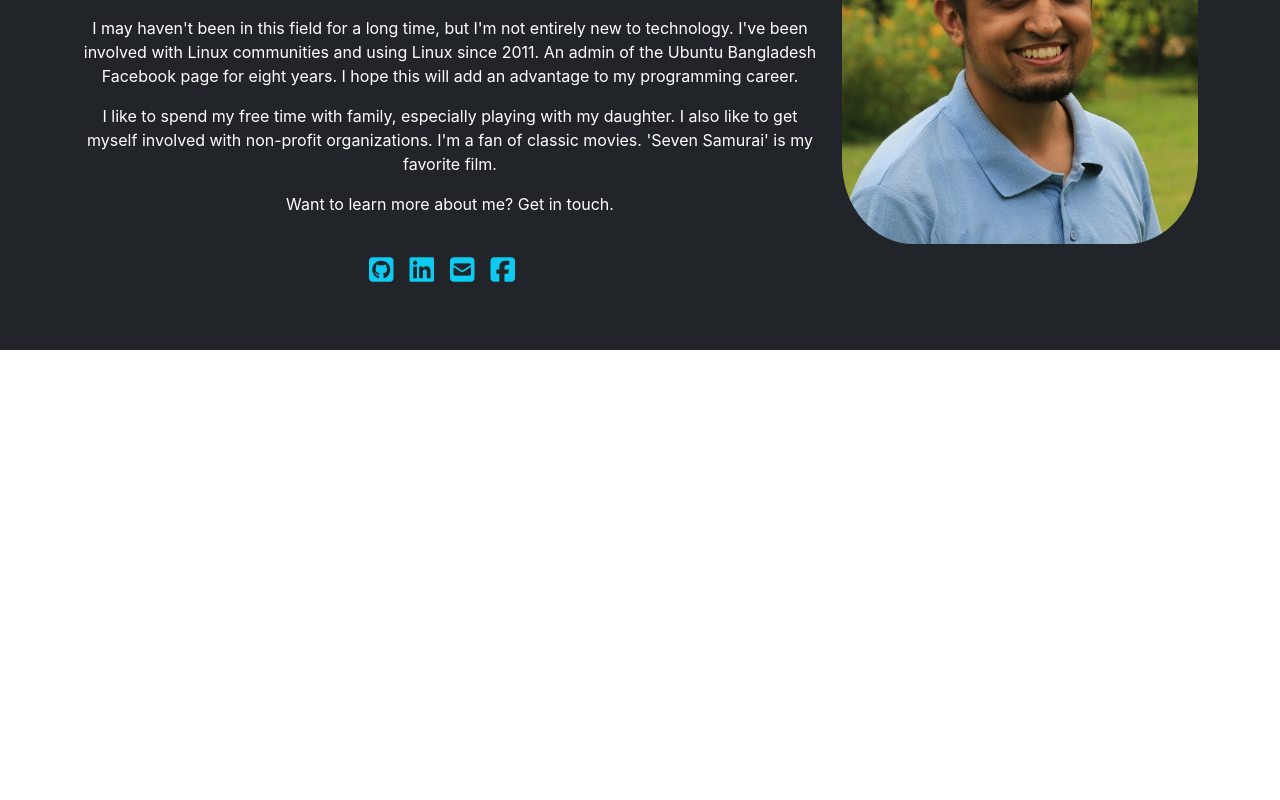
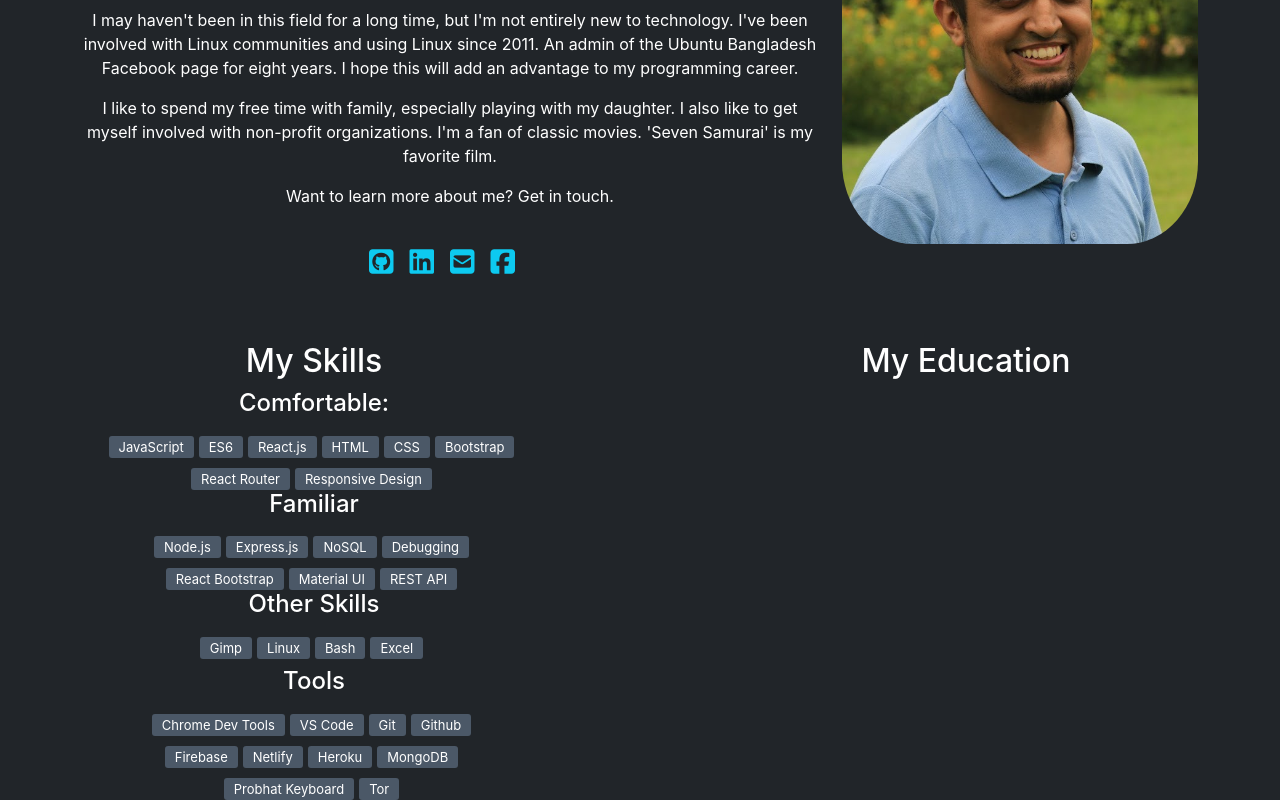
Before and after one commit to rezbd/first-portfolio, a React (Create React App) app: page /about in a window 1280 px wide. Shown: the part 270-1070 px from the top of the page. Before the commit the page ends 800 px from the top, so only its background shows below. Built offline with nearby package versions, Linux system fonts and the light colour scheme.

Commit message:
my skills added

```diff
--- a/src/components/About/About.js
+++ b/src/components/About/About.js
@@ -4,11 +4,11 @@ import about from '../../images/about1.jpg'
 const About = () => {
     return (
         <div className="bg-dark text-white">
-            <div className="container pt-5 pb-4">
+            <section className="container pt-5 pb-4">
                 <div className="row">
                     <div className="col-12 col-md-8">
                         <h5 className="text-info">I am</h5>
-                        <h2 className="mb-4">A H M Rezwanur Rakib Chy</h2>
+                        <h2 className="mb-3">A H M REZWANUR RAKIB CHY</h2>
                         <p>
                             A self-motivated developer. I like to explore technologies and found web development as my passion. I started to learn web development to make a living out of it. Once I started coding, I wanted to make it my lifetime career.
                         </p>
@@ -34,7 +34,74 @@ const About = () => {
                         <img style={{ width: "100%", borderRadius: "20%" }} src={about} alt="" />
                     </div>
                 </div>
-            </div>
+            </section>
+            <section>
+                <div className="row">
+                    <div className="col-12 col-md-6">
+                        <h2>My Skills</h2>
+                        <h4>Comfortable:</h4>
+                        <div className="technologies">
+                            <div className="py-2">
+                                <span>JavaScript</span>
+                                <span>ES6</span>
+                                <span>React.js</span>
+                                <span>HTML</span>
+                                <span>CSS</span>
+                                <span>Bootstrap</span>
+                            </div>
+                            <div>
+                                <span>React Router</span>
+                                <span>Responsive Design</span>
+                            </div>
+                        </div>
+                        <h4>Familiar</h4>
+                        <div className="technologies">
+                            <div className="py-2">
+                                <span>Node.js</span>
+                                <span>Express.js</span>
+                                <span>NoSQL</span>
+                                <span>Debugging</span>
+                            </div>
+                            <div>
+                                <span>React Bootstrap</span>
+                                <span>Material UI</span>
+                                <span>REST API</span>
+                            </div>
+                        </div>
+                        <h4>Other Skills</h4>
+                        <div className="technologies">
+                            <div className="py-2">
+                                <span>Gimp</span>
+                                <span>Linux</span>
+                                <span>Bash</span>
+                                <span>Excel</span>
+                            </div>
+                        </div>
+                        <h4>Tools</h4>
+                        <div className="technologies">
+                            <div className="py-2">
+                                <span>Chrome Dev Tools</span>
+                                <span>VS Code</span>
+                                <span>Git</span>
+                                <span>Github</span>
+                            </div>
+                            <div className="pb-2">
+                                <span>Firebase</span>
+                                <span>Netlify</span>
+                                <span>Heroku</span>
+                                <span>MongoDB</span>
+                            </div>
+                            <div>
+                                <span>Probhat Keyboard</span>
+                                <span>Tor</span>
+                            </div>
+                        </div>
+                    </div>
+                    <div className="col-12 col-md-6">
+                        <h2>My Education</h2>
+                    </div>
+                </div>
+            </section>
         </div>
     );
 };
```
